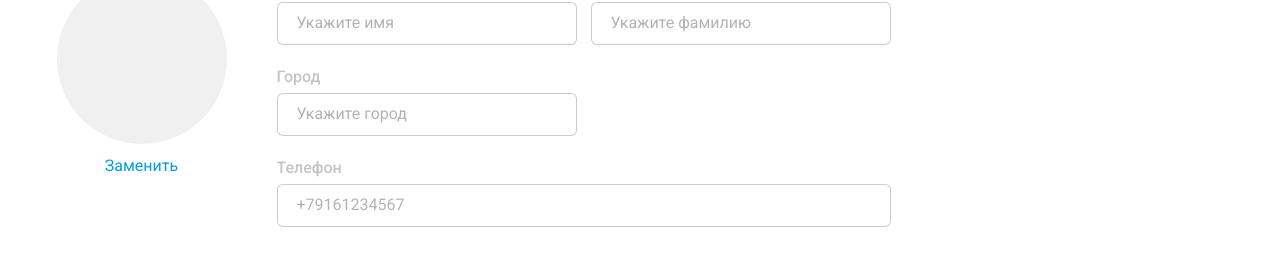
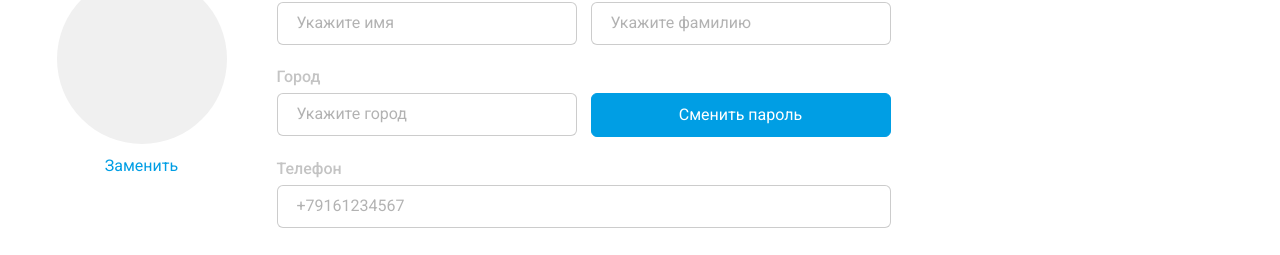
Before and after one commit to LativeSoog/application-ads, a React (Create React App) app: page /profile in a window 1280 px wide. Shown: the part 412-667 px from the top of the page. Built offline with nearby package versions, Linux system fonts and the light colour scheme; no server answers.

Commit message:
Added a password change button, added global button styles (regular, hover), fixed styles

```diff
--- a/src/page/Profile/ProfilePage.jsx
+++ b/src/page/Profile/ProfilePage.jsx
@@ -200,6 +200,12 @@ export const ProfilePage = () => {
                   </S.ProfileSettingsDiv>
 
                   <S.ProfileSettingsDiv>
+                    <S.ProfileSettingsDivBtn>
+                      Сменить пароль
+                    </S.ProfileSettingsDivBtn>
+                  </S.ProfileSettingsDiv>
+
+                  <S.ProfileSettingsDiv>
                     <S.ProfileSettingsDivLabel>
                       Телефон
                     </S.ProfileSettingsDivLabel>
--- a/src/page/Profile/style.js
+++ b/src/page/Profile/style.js
@@ -1,5 +1,6 @@
 import { Link } from 'react-router-dom'
 import styled from 'styled-components'
+import { BtnHoverMixin, BtnRegularMixin } from '../../style/AppStyle'
 
 export const MainContainer = styled.div`
   max-width: 1178px;
@@ -186,19 +187,26 @@ export const ProfileSettingsDivInput = styled.input`
   }
 `
 
+export const ProfileSettingsDivBtn = styled.div`
+  ${BtnRegularMixin}
+  width: 300px;
+  height: 44px;
+  margin: 28px 0 0;
+
+  &:hover {
+    ${BtnHoverMixin}
+  }
+`
+
 export const ProfileSettingsBtn = styled.div`
-  display: flex;
-  align-items: center;
-  justify-content: center;
-  font-size: 16px;
-  line-height: 1;
-  color: #ffffff;
+  ${BtnRegularMixin}
   width: 154px;
   height: 50px;
   margin: 10px 7px 0;
-  background-color: #009ee4;
-  border-radius: 6px;
-  border: 1px solid #009ee4;
+
+  &:hover {
+    ${BtnHoverMixin}
+  }
 `
 
 export const MainContent = styled.div`
--- a/src/style/AppStyle.js
+++ b/src/style/AppStyle.js
@@ -1,4 +1,23 @@
 import { createGlobalStyle } from 'styled-components'
+
+export const BtnRegularMixin = `
+    display: flex;
+    align-items: center;
+    justify-content: center;
+    font-size: 16px;
+    line-height: 1;
+    color: #ffffff;
+    background-color: #009ee4;
+    border-radius: 6px;
+    border: 1px solid #009ee4;
+    cursor: pointer;
+`
+
+export const BtnHoverMixin = `
+color: #ffffff;
+background-color: #0080C1;
+border: 1px solid #0080C1;
+`
 
 export const StyleGlobal = createGlobalStyle`
 
```
